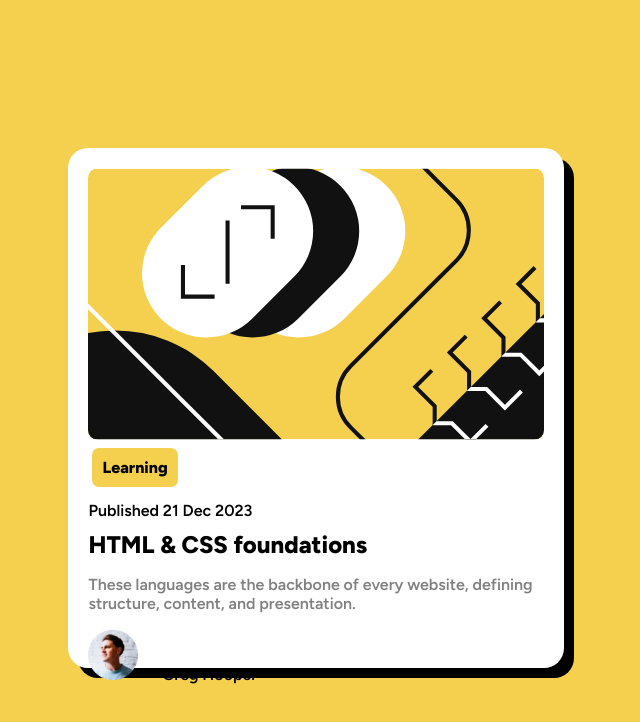
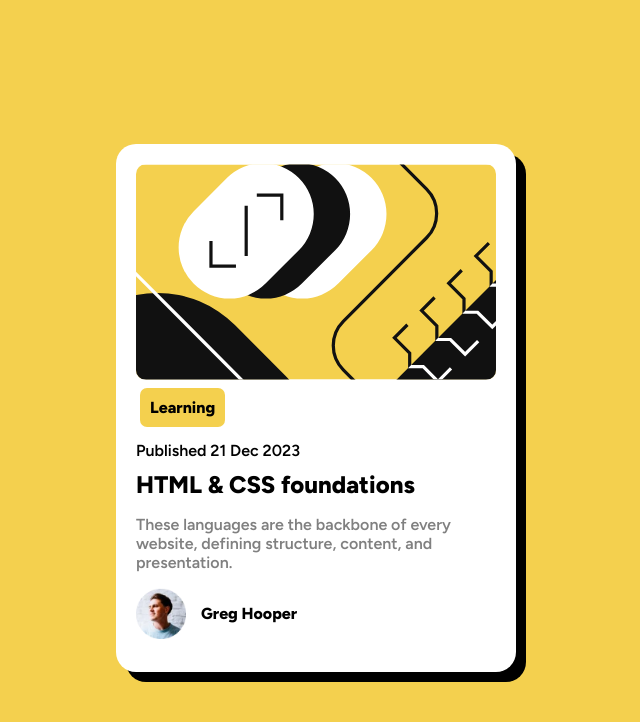
Before and after one commit to pikapikapow/frontendmentor, a plain HTML site: page blog-preview-card-main/index.html in a window 1280 px wide. Shown: the whole page, without its empty margins (324-964 px from the left). Drawn offline with Linux system fonts and the light colour scheme.

Commit message:
Some fixes

```diff
--- a/blog-preview-card-main/index.html
+++ b/blog-preview-card-main/index.html
@@ -28,8 +28,8 @@
       background-color: hsl(0, 0%, 100%);
       padding: 20px;
       border-radius: 20px;
-      height: 60%;
-      width: 36%;
+      height: auto;
+      width: 360px;
       box-shadow: 10px 10px;
       font-size: 16px;
     }
@@ -62,16 +62,21 @@
       color: hsl(0, 0%, 50%);
     }
 
+    .user {
+      display: flex;
+      justify-content: start;
+      align-items: center;
+      gap: 15px;
+    }
+
     .img2 {
       width: 50px;
-      margin: 0;
     }
 
+
+
     .author {
-      display: inline;
-      margin: 10px;
-      margin-left: 20px;
-      bottom: 10px;
+      font-weight: bold;
     }
 
     .attribution {
@@ -100,10 +105,12 @@
 
     <p class="desc">These languages are the backbone of every website, defining structure, content, and presentation.
     </p>
+    <div class="user">
+      <img src="./assets/images/image-avatar.webp" alt="" class="img2">
 
-    <img src="./assets/images/image-avatar.webp" alt="" class="img2">
+      <p class="author">Greg Hooper</p>
+    </div>
 
-    <p class="author">Greg Hooper</p>
 
 
 
```
